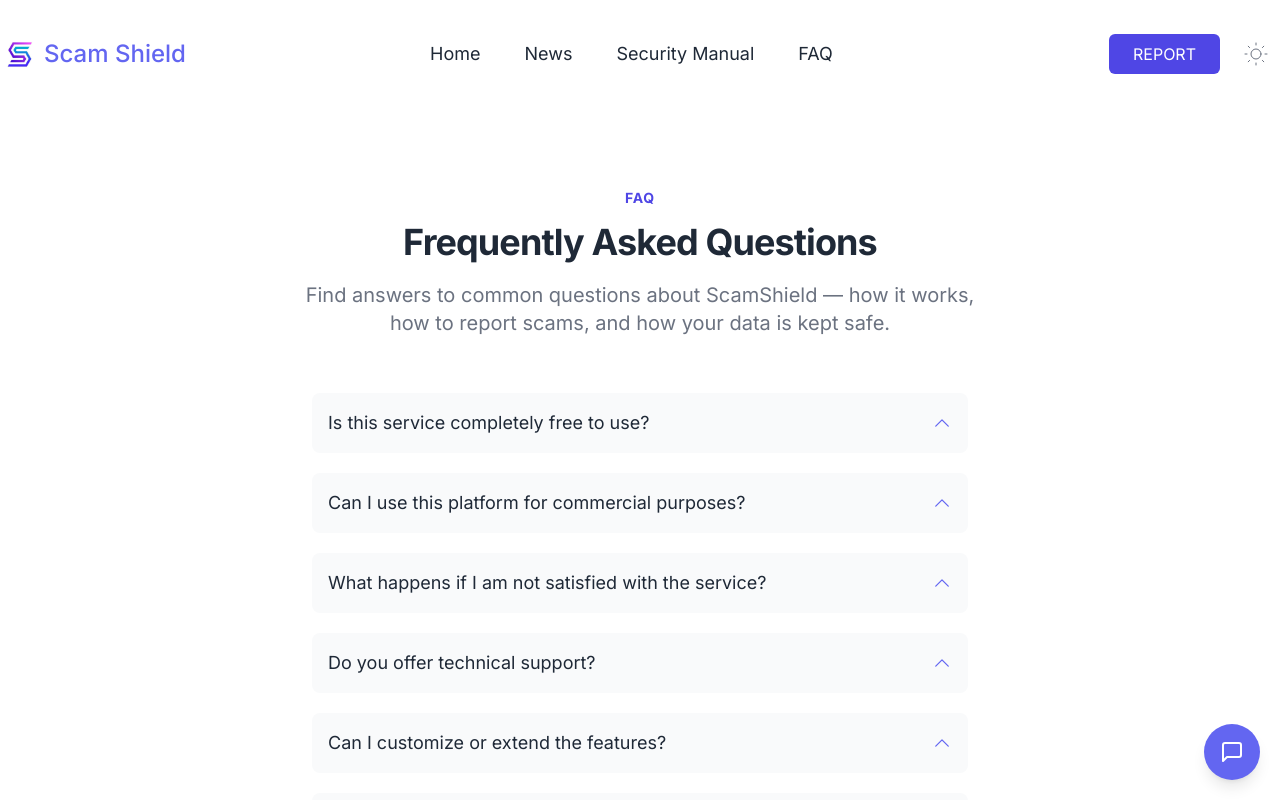
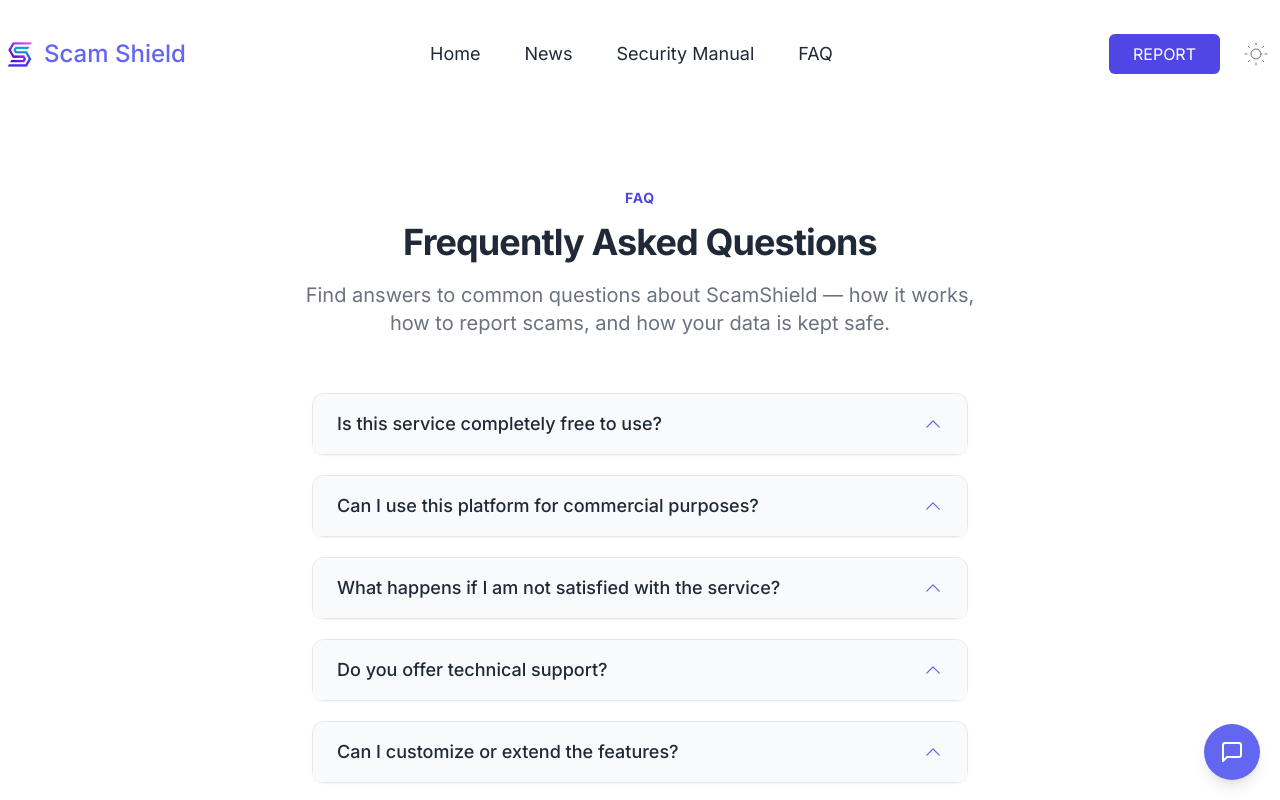
Before and after one commit to MaFiMoi/Computing_Research_Project_Group5, a Next.js app: page /faq in a window 1280 px wide. Shown: the top 800 px of the page. Built offline with nearby package versions, Linux system fonts and the light colour scheme.

Commit message:
Add a table for FAQ

```diff
--- a/src/components/Faq.tsx
+++ b/src/components/Faq.tsx
@@ -1,29 +1,32 @@
 "use client";
 import React from "react";
 import { Container } from "@/components/Container";
-import { Disclosure, DisclosureButton, DisclosurePanel } from "@headlessui/react";
+import { Disclosure } from "@headlessui/react";
 import { ChevronUpIcon } from "@heroicons/react/24/solid";
 
 export const Faq = () => {
   return (
     <Container className="!p-0">
-      <div className="w-full max-w-2xl p-2 mx-auto rounded-2xl">
-        {faqdata.map((item, index) => (
-          <div key={item.question} className="mb-5">
+      <div className="w-full max-w-2xl p-2 mx-auto">
+        {faqdata.map((item) => (
+          <div
+            key={item.question}
+            className="mb-5 border rounded-xl shadow-sm bg-white dark:bg-gray-800 dark:border-gray-700"
+          >
             <Disclosure>
               {({ open }) => (
                 <>
-                  <DisclosureButton className="flex items-center justify-between w-full px-4 py-4 text-lg text-left text-gray-800 rounded-lg bg-gray-50 hover:bg-gray-100 focus:outline-none focus-visible:ring focus-visible:ring-indigo-100 focus-visible:ring-opacity-75 dark:bg-trueGray-800 dark:text-gray-200">
-                    <span>{item.question}</span>
+                  <Disclosure.Button className="flex items-center justify-between w-full px-6 py-4 text-lg text-left text-gray-800 rounded-t-xl bg-gray-50 hover:bg-gray-100 focus:outline-none focus-visible:ring focus-visible:ring-indigo-100 focus-visible:ring-opacity-75 dark:bg-gray-700 dark:text-gray-200">
+                    <span className="font-medium">{item.question}</span>
                     <ChevronUpIcon
                       className={`${
                         open ? "transform rotate-180" : ""
                       } w-5 h-5 text-indigo-500`}
                     />
-                  </DisclosureButton>
-                  <DisclosurePanel className="px-4 pt-4 pb-2 text-gray-500 dark:text-gray-300">
+                  </Disclosure.Button>
+                  <Disclosure.Panel className="px-6 py-4 text-gray-600 dark:text-gray-300 border-t border-gray-200 dark:border-gray-600">
                     {item.answer}
-                  </DisclosurePanel>
+                  </Disclosure.Panel>
                 </>
               )}
             </Disclosure>
@@ -32,7 +35,7 @@
       </div>
     </Container>
   );
-}
+};
 
 const faqdata = [
   {
```
